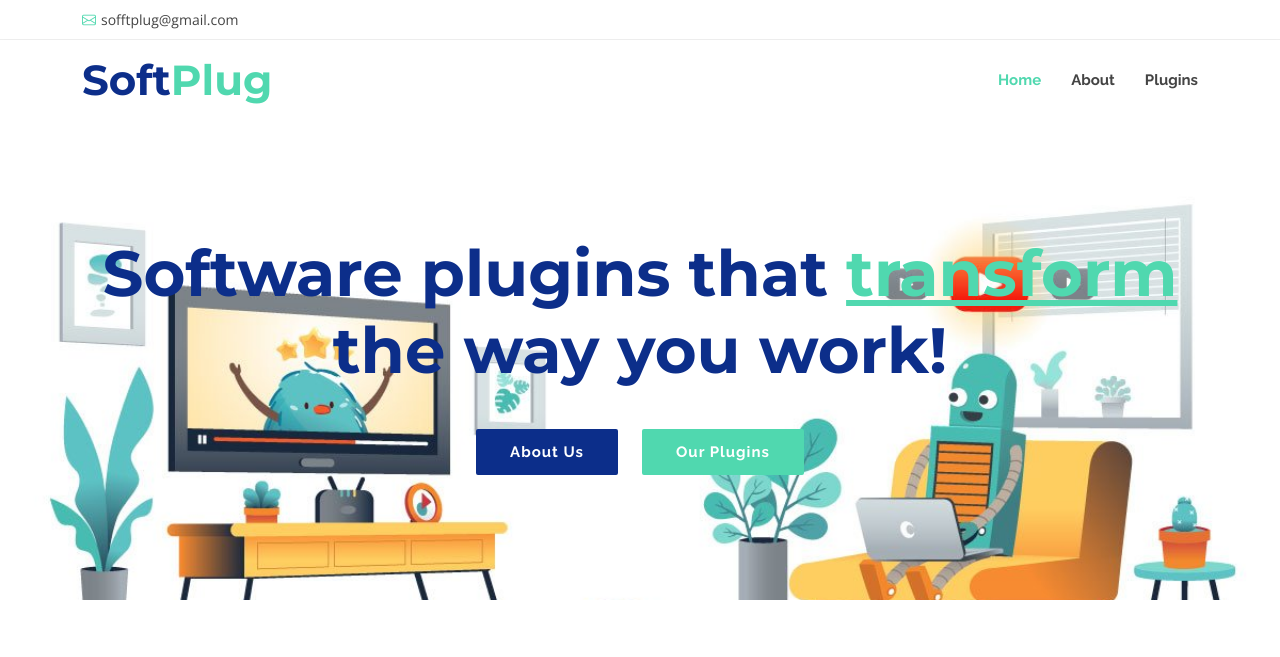
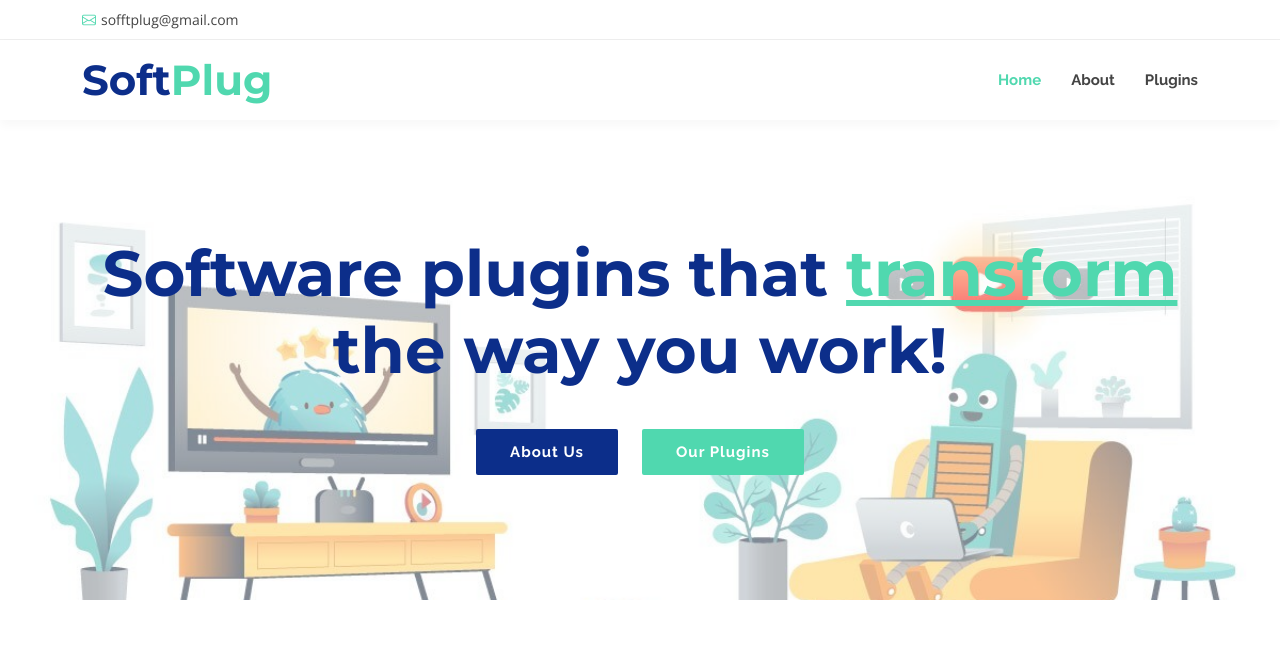
Before and after one commit to softplug/website, a plain HTML site: page index.html in a window 1280 px wide. Shown: the top 657 px of the page. Drawn offline with nearby package versions, Linux system fonts and the light colour scheme.

Commit message:
changed opacity of backgroun image

```diff
--- a/assets/css/style.css
+++ b/assets/css/style.css
@@ -378,7 +378,7 @@ h1, h2, h3, h4, h5, h6 {
   width: 100%;
   height: 60vh;
   position: relative;
-  background: url("../img/hero-carousel/softplug_fixed.jpg") no-repeat;
+  background: url("../img/hero-carousel/imageedit_1_9513353489.png") no-repeat;
   background-size: cover;
   padding: 0;
 }
```
Also changed, not shown: assets/img/hero-carousel/imageedit_1_9513353489.png (added).
